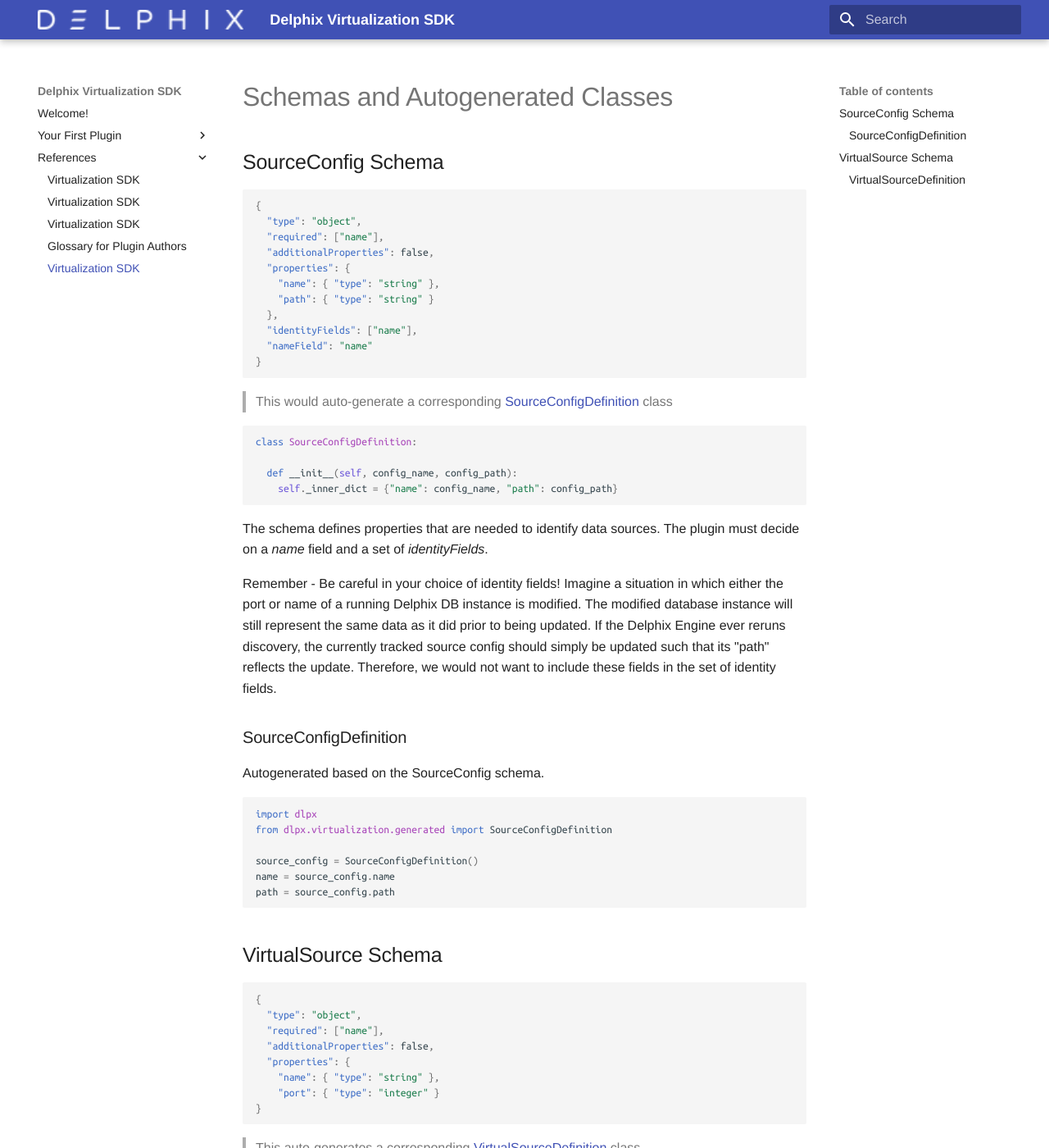
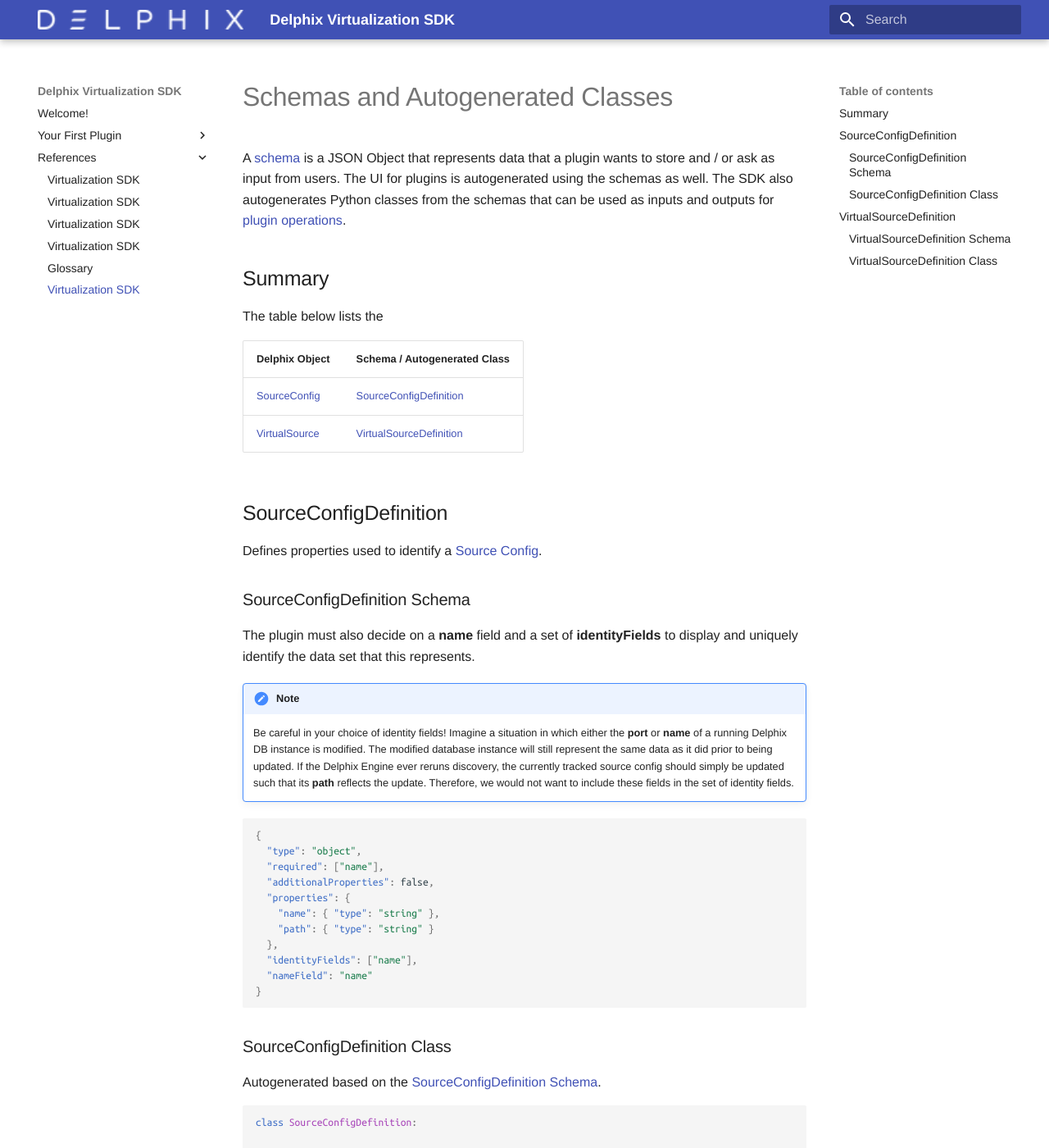
Before and after one commit to delphix/virtualization-sdk, an MkDocs documentation site: the page built from docs/References/Schemas_and_Autogenerated_Classes.md, in a window 1280 px wide and 1400 px high. Shown: the whole window at 82% size. Built offline with MkDocs 1.6.1 and Material for MkDocs 9.7.7, drawn with Linux system fonts in a browser that asks for light colours; some web fonts are replaced; some of the changed text lies outside the part shown.

Commit message:
Add decorators and standardize Schemas and Autogenerated Classes

````diff
--- a/docs/References/Schemas_and_Autogenerated_Classes.md
+++ b/docs/References/Schemas_and_Autogenerated_Classes.md
@@ -4,7 +4,28 @@
 
 # Schemas and Autogenerated Classes
 
-## SourceConfig Schema
+A [schema](Glossary.md#schema) is a JSON Object that represents data that a plugin wants to store and / or ask as input from users. The UI for plugins is autogenerated using the schemas as well. The SDK also autogenerates Python classes from the schemas that can be used as inputs and outputs for [plugin operations](Glossary.md#plugin-operation).
+
+## Summary
+
+The table below lists the
+
+Delphix Object | Schema / Autogenerated Class
+-------------- | ----------------------------
+[SourceConfig](Glossary.md#source-config) | [SourceConfigDefinition](#sourceconfigdefinition)
+[VirtualSource](Glossary.md#virtual-source) | [VirtualSourceDefinition](#virtualsourcedefinition)
+
+## SourceConfigDefinition
+
+Defines properties used to identify a [Source Config](Glossary.md#source-config).
+
+### SourceConfigDefinition Schema
+
+The plugin must also decide on a **name** field and a set of **identityFields** to display and uniquely identify the data set that this represents.
+
+!!! note
+    Be careful in your choice of identity fields! Imagine a situation in which either the **port** or **name** of a running Delphix DB instance is modified. The modified database instance will still represent the same data as it did prior to being updated. If the Delphix Engine ever reruns discovery, the currently tracked source config should simply be updated such that its **path** reflects the update. Therefore, we would not want to include these fields in the set of identity fields.
+
 ```json
 {
   "type": "object",
@@ -19,7 +40,9 @@
 }
 ```
 
-> This would auto-generate a corresponding [SourceConfigDefinition](#sourceconfigdefinition) class
+### SourceConfigDefinition Class
+
+Autogenerated based on the [SourceConfigDefinition Schema](#sourceconfigdefinition-schema).
 
 ```python
 class SourceConfigDefinition:
@@ -27,15 +50,8 @@
   def __init__(self, config_name, config_path):
     self._inner_dict = {"name": config_name, "path": config_path}
 ```
-The schema defines properties that are needed to identify data sources.
-The plugin must decide on a *name* field and a set of *identityFields*.
 
-<aside class="success">
-Remember -  Be careful in your choice of identity fields! Imagine a situation in which either the port or name of a running Delphix DB instance is modified. The modified database instance will still represent the same data as it did prior to being updated. If the Delphix Engine ever reruns discovery, the currently tracked source config should simply be updated such that its "path" reflects the update. Therefore, we would not want to include these fields in the set of identity fields.
-</aside>
-
-### SourceConfigDefinition
-Autogenerated based on the SourceConfig schema.
+> To use the class:
 
 ```python
 import dlpx
@@ -46,7 +62,11 @@
 path = source_config.path
 ```
 
-## VirtualSource Schema
+## VirtualSourceDefinition
+
+Defines properties used to [virtual sources](#Glossary.md#virtual-source).
+
+### VirtualSourceDefinition Schema
 
 ```json
 {
@@ -59,7 +79,9 @@
 }
 ```
 
-> This auto-generates a corresponding [VirtualSourceDefinition](#virtualsourcedefinition) class
+### VirtualSourceDefinition Class
+
+Autogenerated based on the [VirtualSourceDefinition Schema](#virtualsourcedefinition-schema).
 
 ```python
 class VirtualSourceDefinition:
@@ -68,11 +90,8 @@
     self._inner_dict = {"name": source_name, "port": source_port}
 ```
 
-Represents a virtual source.
+> To use the class:
 
-### VirtualSourceDefinition
-
-Autogenerated based on the VirtualSource schema.
 
 ```python
 import dlpx
````
Also changed, not shown: docs/References/Classes.md (+5 -6 lines), docs/References/Decorators.md (added, +47 -0 lines), docs/References/Glossary.md (+8 -2 lines), docs/References/Plugin_Operations.md (+50 -17 lines), docs/References/.pages.
